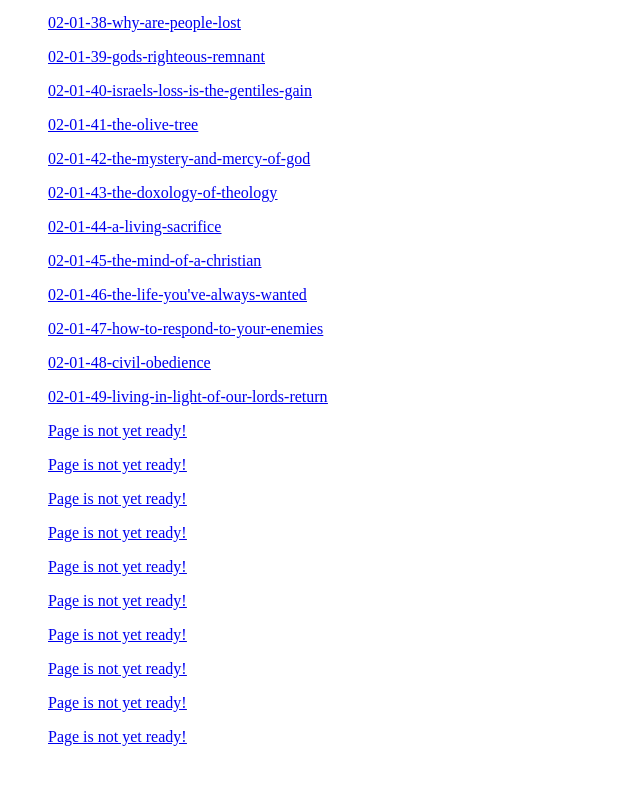
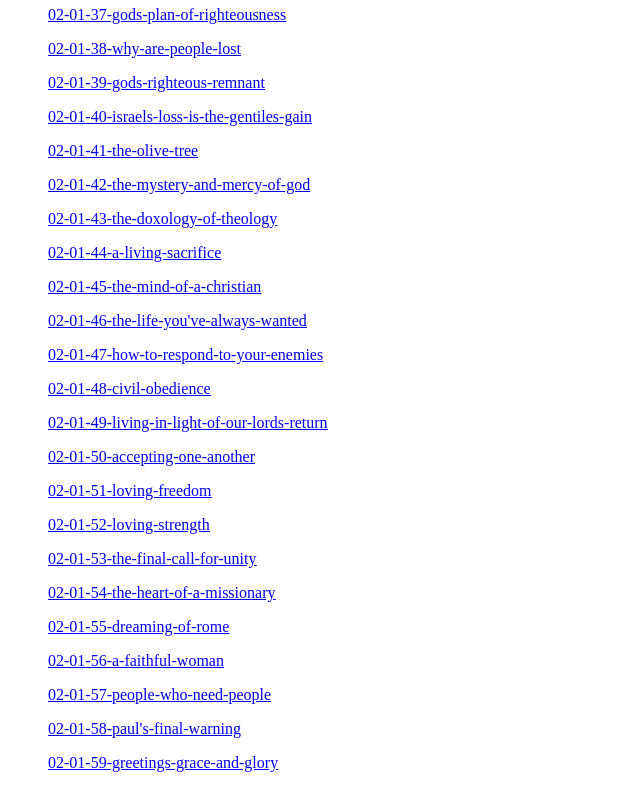
Before and after one commit to pcfix-ocn/my-personal-web, a plain HTML site: page the-book-of-romans.html in a window 1280 px wide. Shown: the part 1393-2181 px from the top of the page, without its empty margins (0-640 px from the left). Before the commit the page ends 2155 px from the top, so only its background shows below. Drawn offline with Linux system fonts and the light colour scheme.

Commit message:
Update files

```diff
--- a/the-book-of-romans.html
+++ b/the-book-of-romans.html
@@ -5,6 +5,9 @@
   <title>The Book of Romans</title>
 </head>
 <body>
+  <!-->
+    In the href links, make sure to remove "'" (apostrophe) as audio.com replaces this with a "-" (dash)
+  </!-->
   <h1>God's Plan of Redemption in One Book'</h1>
   <hr/>
   <p>
@@ -158,34 +161,34 @@
       <a href="https://audio.com/horace-f/audio/02-01-49-living-in-light-of-our-lords-return" target="_blank">02-01-49-living-in-light-of-our-lords-return</a>
     </ul>
     <ul>
-      <a href="./not-ready.html" target="_blank">Page is not yet ready!</a>
+      <a href="https://audio.com/horace-f/audio/02-01-50-accepting-one-another" target="_blank">02-01-50-accepting-one-another</a>
     </ul>
     <ul>
-      <a href="./not-ready.html" target="_blank">Page is not yet ready!</a>
+      <a href="https://audio.com/horace-f/audio/02-01-51-loving-freedom" target="_blank">02-01-51-loving-freedom</a>
     </ul>
     <ul>
-      <a href="./not-ready.html" target="_blank">Page is not yet ready!</a>
+      <a href="https://audio.com/horace-f/audio/02-01-52-loving-strength" target="_blank">02-01-52-loving-strength</a>
     </ul>
     <ul>
-      <a href="./not-ready.html" target="_blank">Page is not yet ready!</a>
+      <a href="https://audio.com/horace-f/audio/02-01-53-the-final-call-for-unity" target="_blank">02-01-53-the-final-call-for-unity</a>
     </ul>
     <ul>
-      <a href="./not-ready.html" target="_blank">Page is not yet ready!</a>
+      <a href="https://audio.com/horace-f/audio/02-01-54-the-heart-of-a-missionary" target="_blank">02-01-54-the-heart-of-a-missionary</a>
     </ul>
     <ul>
-      <a href="./not-ready.html" target="_blank">Page is not yet ready!</a>
+      <a href="https://audio.com/horace-f/audio/02-01-55-dreaming-of-rome" target="_blank">02-01-55-dreaming-of-rome</a>
     </ul>
     <ul>
-      <a href="./not-ready.html" target="_blank">Page is not yet ready!</a>
+      <a href="https://audio.com/horace-f/audio/02-01-56-a-faithful-woman" target="_blank">02-01-56-a-faithful-woman</a>
     </ul>
     <ul>
-      <a href="./not-ready.html" target="_blank">Page is not yet ready!</a>
+      <a href="https://audio.com/horace-f/audio/02-01-57-people-who-need-people" target="_blank">02-01-57-people-who-need-people</a>
     </ul>
     <ul>
-      <a href="./not-ready.html" target="_blank">Page is not yet ready!</a>
+      <a href="https://audio.com/horace-f/audio/02-01-58-pauls-final-warning" target="_blank">02-01-58-paul's-final-warning</a>
     </ul>
     <ul>
-      <a href="./not-ready.html" target="_blank">Page is not yet ready!</a>
+      <a href="https://audio.com/horace-f/audio/02-01-59-greetings-grace-and-glory" target="_blank">02-01-59-greetings-grace-and-glory</a>
     </ul>
   </u>
   </p>
```
Also changed, not shown: index.html (+3 -0 lines).
